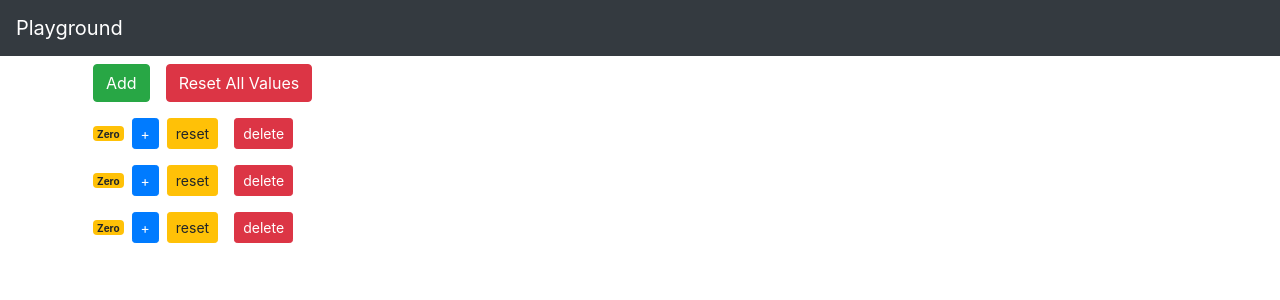
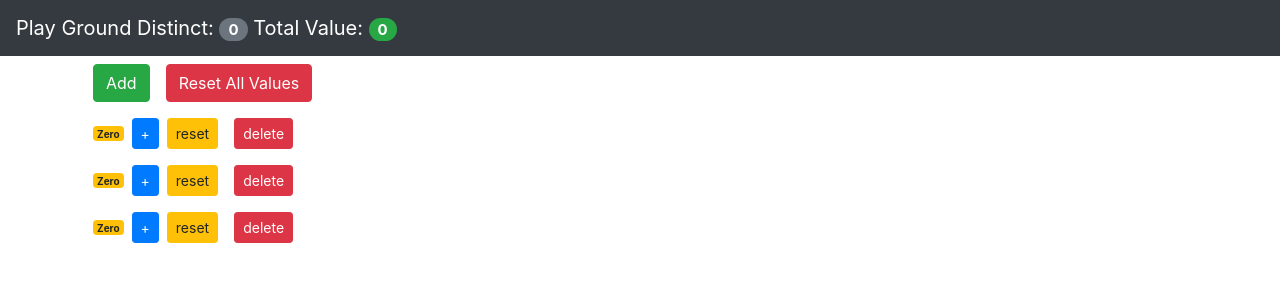
Before and after one commit to fh-thudson/playground, a React (Create React App) app: page / in a window 1280 px wide. Shown: the top 300 px of the page. Built offline with nearby package versions, Linux system fonts and the light colour scheme.

Commit message:
total distinct items that are not zero plus total value or total items... counters

```diff
--- a/src/App.jsx
+++ b/src/App.jsx
@@ -79,10 +79,24 @@ class App extends Component {
     this.setState({ counter: currentCounters });
   };
 
+  getTotalCountersValue = () => {
+    let total = 0;
+    const counters = this.state.counters.map(c => {
+      // console.log("ID: " + c.id + " value:" + c.value);
+      // total = total + c.value;
+      total += c.value;
+    });
+    return total;
+  };
+
   render() {
     return (
       <React.Fragment>
-        <NavBar />
+        <NavBar
+          distinctCounters={this.state.counters.filter(c => c.value > 0).length}
+          // totalValue={this.state.totalValue}
+          totalValue={this.getTotalCountersValue()}
+        />
         <main className="container">
           <Counters
             counters={this.state.counters}
--- a/src/components/navbar.jsx
+++ b/src/components/navbar.jsx
@@ -4,11 +4,20 @@ class NavBar extends Component {
   state = {};
   render() {
     return (
-      <nav className="navbar navbar-dark bg-dark">
-        <a className="navbar-brand" href="/">
-          Playground
-        </a>
-      </nav>
+      <React.Fragment>
+        <nav className="navbar navbar-dark bg-dark">
+          <a className="navbar-brand" href="/">
+            Play Ground Distinct:{" "}
+            <span className="badge badge-pill badge-secondary">
+              {this.props.distinctCounters}
+            </span>{" "}
+            Total Value:{" "}
+            <span className="badge badge-pill badge-success">
+              {this.props.totalValue}
+            </span>
+          </a>
+        </nav>
+      </React.Fragment>
     );
   }
 }
```
